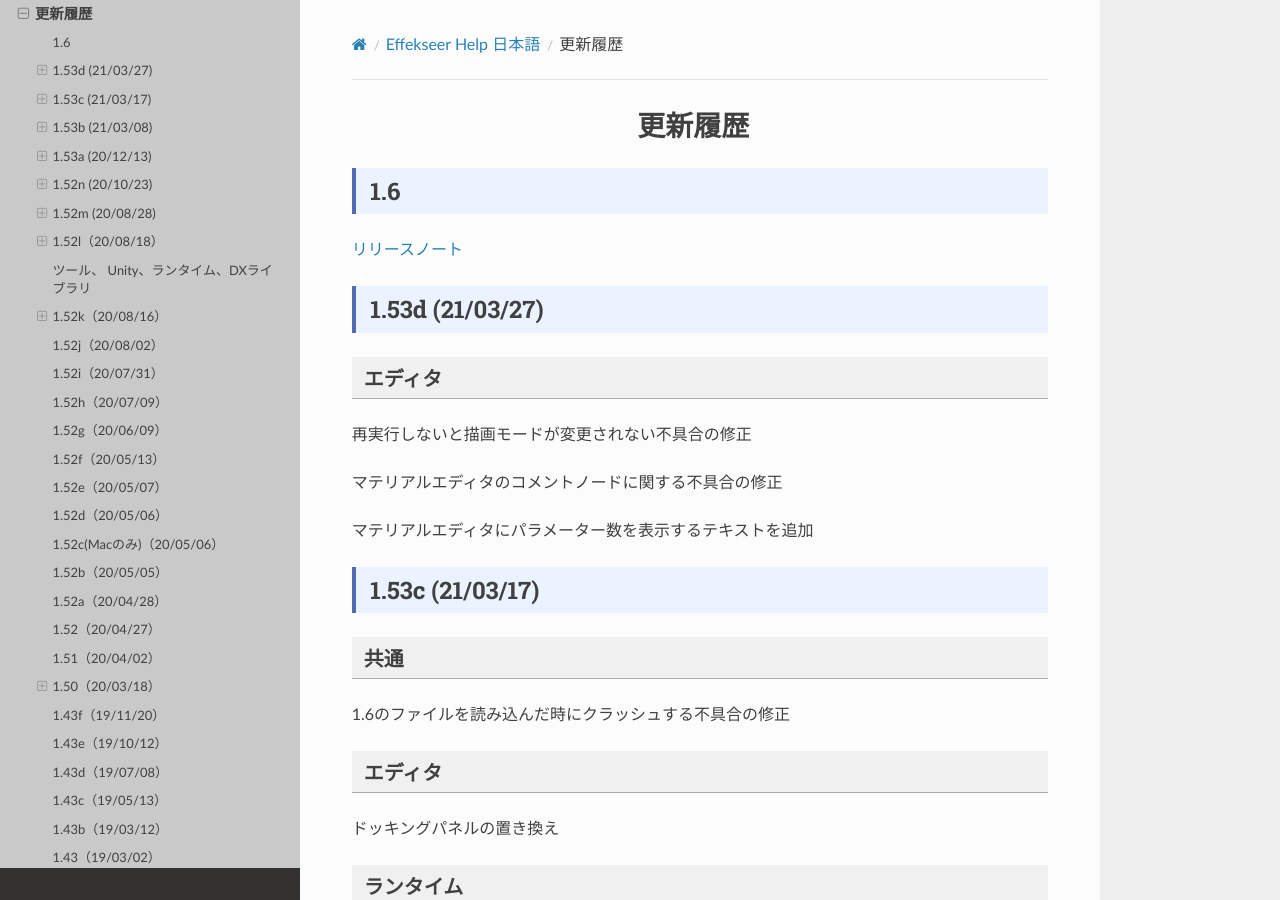
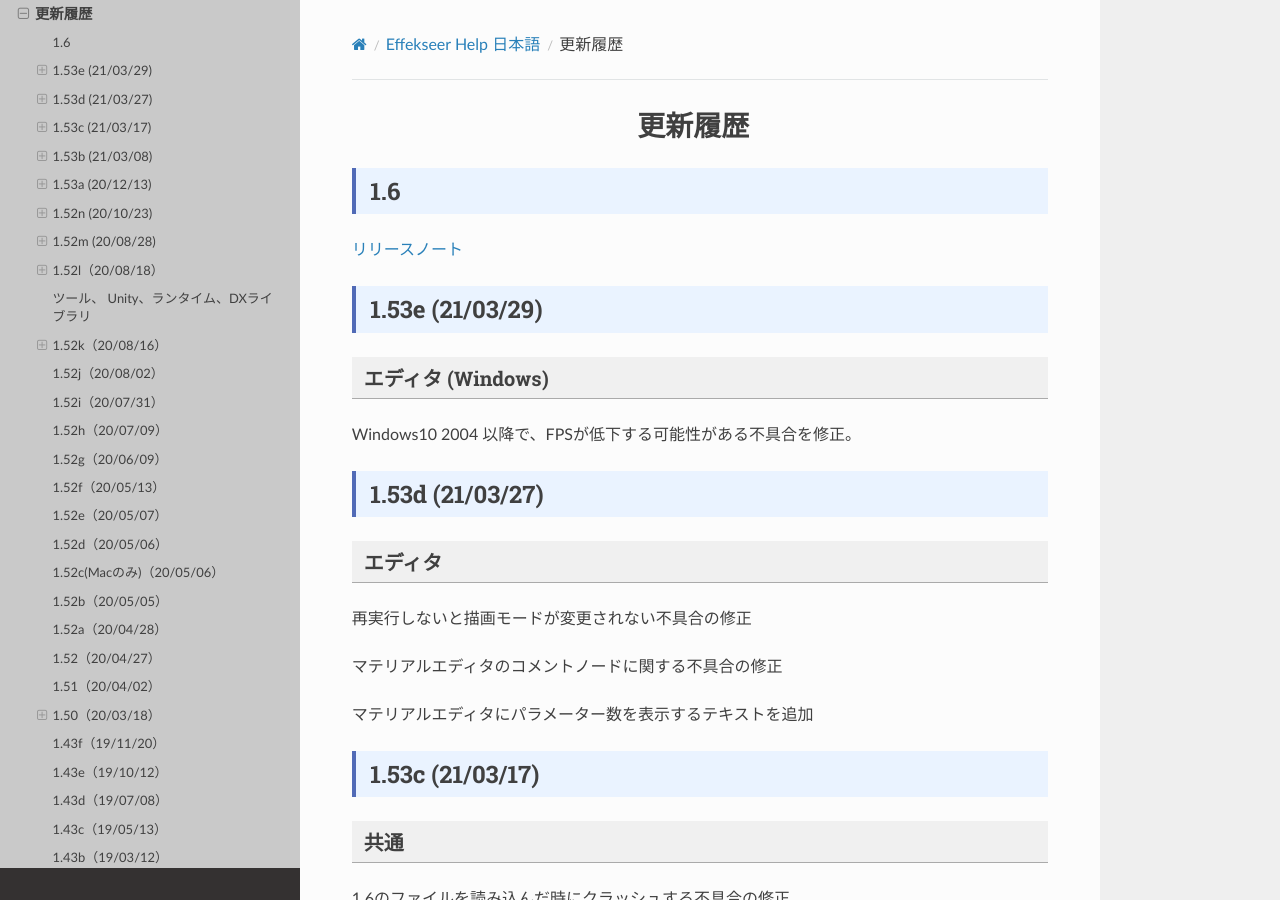
Before and after one commit to effekseer/docs_tool, a Sphinx documentation site: the page built from source/ja/releasenotes.md, in a window 1280 px wide and 900 px high. Built offline with Sphinx 7.4.7 and the Read the Docs theme 2.0.0, drawn with Linux system fonts in a browser that asks for light colours; nearby versions of some CDN libraries; library files that are not in the unit come from our copies.

Commit message:
153e
# Conflicts:
#	source/en/releasenotes.md
#	source/ja/releasenotes.md

```diff
--- a/source/ja/releasenotes.md
+++ b/source/ja/releasenotes.md
@@ -3,6 +3,12 @@
 ## 1.6
 
 [リリースノート](ReleaseNotes/160)
+
+## 1.53e (21/03/29)
+
+### エディタ (Windows)
+
+Windows10 2004 以降で、FPSが低下する可能性がある不具合を修正。
 
 ## 1.53d (21/03/27)
 
```
Also changed, not shown: source/en/releasenotes.md (+6 -0 lines).
